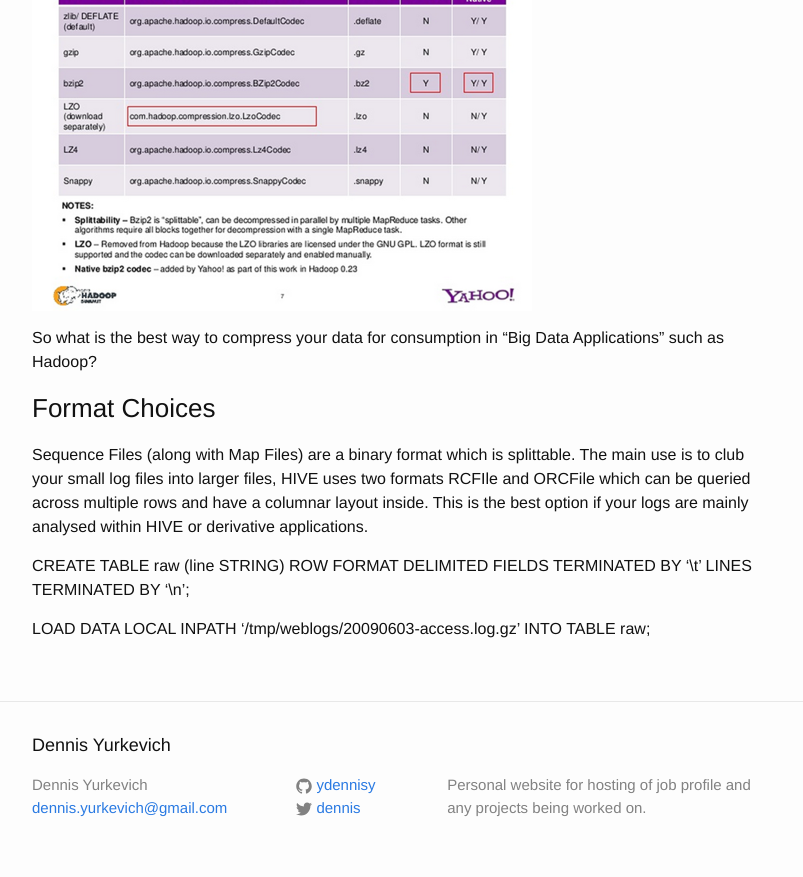
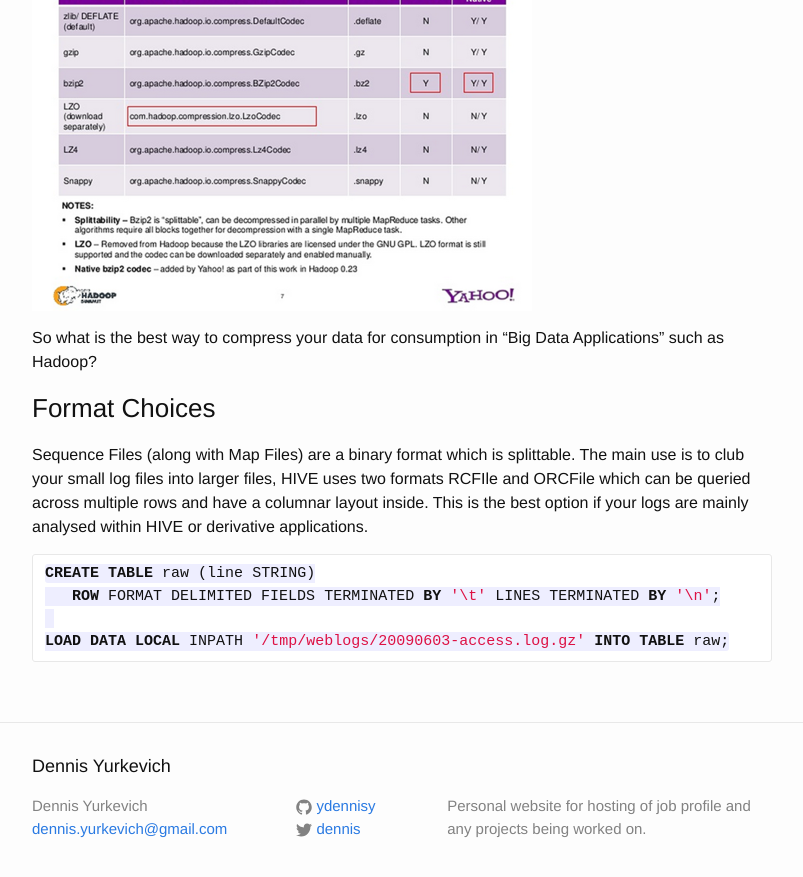
Before and after one commit to ydennisy/ydennisy.github.io, a Jekyll site: the page built from _posts/2016-12-06-compression-storage-log-files.markdown, in a window 1280 px wide and 900 px high, scrolled down 1190 px. Shown: the top 877 px of the window, without its empty margins (238-1041 px from the left). Built offline with Jekyll 4.4.1, drawn with Linux system fonts in a browser that asks for light colours.

Commit message:
Update 2016-12-06-compression-storage-log-files.markdown

````diff
--- a/_posts/2016-12-06-compression-storage-log-files.markdown
+++ b/_posts/2016-12-06-compression-storage-log-files.markdown
@@ -31,11 +31,10 @@ So what is the best way to compress your data for consumption in "Big Data Appli
 
 Sequence Files (along with Map Files) are a binary format which is splittable. The main use is to club your small log files into larger files, HIVE uses two formats RCFIle and ORCFile which can be queried across multiple rows and have a columnar layout inside. This is the best option if your logs are mainly analysed within HIVE or derivative applications.
 
-{{% highlight ruby %}}
 
+```sql
 CREATE TABLE raw (line STRING)
    ROW FORMAT DELIMITED FIELDS TERMINATED BY '\t' LINES TERMINATED BY '\n';
 
 LOAD DATA LOCAL INPATH '/tmp/weblogs/20090603-access.log.gz' INTO TABLE raw;
-
-{{% endhighlight %}}
+```
````
